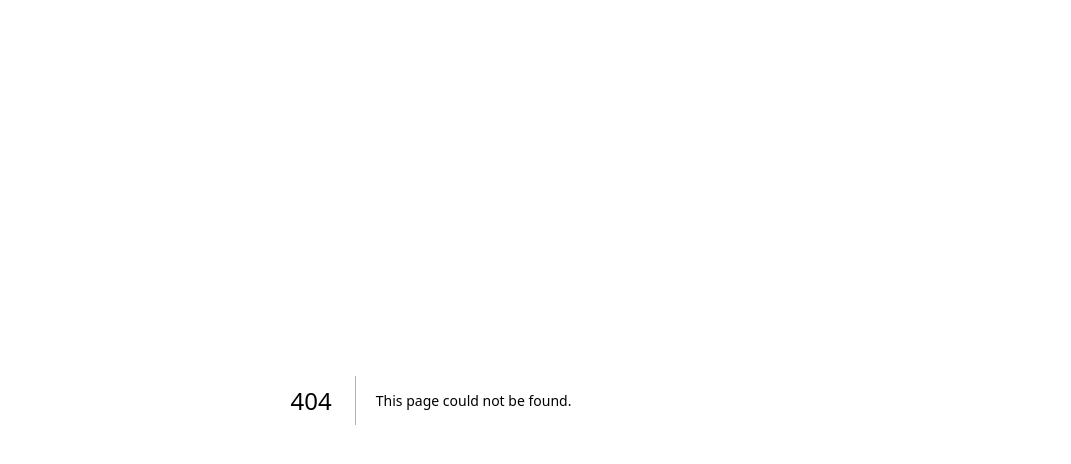
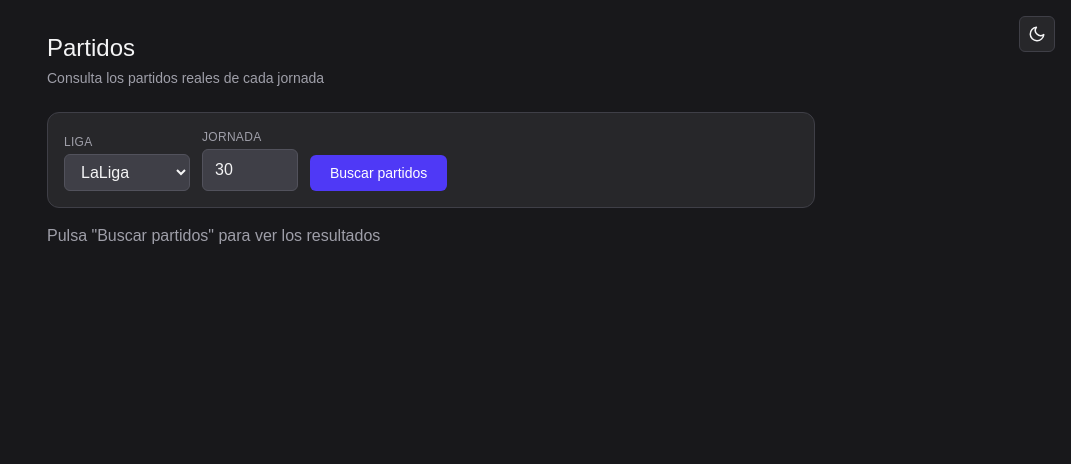
Before and after one commit to ivaaan22/frontend-rivalpick, a Next.js app: page /partidos in a window 1280 px wide. Before the commit this address had no page. Shown: the top 464 px of the page, without its empty margins (209-1280 px from the left). Built offline with nearby package versions, Linux system fonts and the light colour scheme; sample sign-in values are in the browser's storage.

Commit message:
Implementa pantalla de partidos con estado y agrupado por dia - Issue 13

```diff
--- a/src/app/grupos/nuevo/page.js
+++ b/src/app/grupos/nuevo/page.js
@@ -22,7 +22,6 @@ export default function NuevoGrupoPage() {
     { id: 'Bundesliga', nombre: 'Bundesliga', pais: 'Alemania' },
     { id: 'SerieA', nombre: 'Serie A', pais: 'Italia' },
     { id: 'Ligue1', nombre: 'Ligue 1', pais: 'Francia' },
-    { id: 'Champions', nombre: 'Champions', pais: 'Europa' }
   ]
 
   const handleSubmit = async (e) => {
--- /dev/null
+++ b/src/app/partidos/page.js
@@ -0,0 +1,178 @@
+'use client'
+
+import { useState } from 'react'
+import ProtectedRoute from '../components/ProtectedRoute'
+import ThemeToggle from '../components/ThemeToggle'
+import { apiRequest } from '../services/api'
+
+export default function PartidosPage() {
+  const [liga, setLiga] = useState('LaLiga')
+  const [jornada, setJornada] = useState(30)
+  const [partidos, setPartidos] = useState([])
+  const [cargando, setCargando] = useState(false)
+  const [mensaje, setMensaje] = useState('')
+
+  const ligas = [
+    { id: 'LaLiga', nombre: 'LaLiga' },
+    { id: 'Premier', nombre: 'Premier' },
+    { id: 'Bundesliga', nombre: 'Bundesliga' },
+    { id: 'SerieA', nombre: 'Serie A' },
+    { id: 'Ligue1', nombre: 'Ligue 1' },
+  ]
+
+  const buscarPartidos = async () => {
+    setCargando(true)
+    setMensaje('')
+    setPartidos([])
+    try {
+      const data = await apiRequest(`/partidos?liga=${liga}&jornada=${jornada}`)
+      setPartidos(data)
+      if (data.length === 0) {
+        setMensaje('No hay partidos para esta jornada')
+      }
+    } catch (error) {
+      setMensaje(error.message)
+    } finally {
+      setCargando(false)
+    }
+  }
+
+  const formatearHora = (fecha) => {
+    const d = new Date(fecha)
+    return d.toLocaleTimeString('es-ES', { hour: '2-digit', minute: '2-digit' })
+  }
+
+  const formatearDia = (fecha) => {
+    const d = new Date(fecha)
+    return d.toLocaleDateString('es-ES', { weekday: 'long', day: 'numeric', month: 'long' })
+  }
+
+  const resultado = (p) => {
+    if (p.golesLocal === null || p.golesVisitante === null) return 'vs'
+    return `${p.golesLocal} - ${p.golesVisitante}`
+  }
+
+  const estadoBadge = (estado) => {
+    switch (estado) {
+      case 'FINISHED':
+        return { texto: 'Finalizado', clase: 'bg-zinc-200 dark:bg-zinc-700 text-zinc-600 dark:text-zinc-300' }
+      case 'IN_PLAY':
+      case 'PAUSED':
+        return { texto: 'En juego', clase: 'bg-green-100 dark:bg-green-900 text-green-700 dark:text-green-300' }
+      case 'TIMED':
+      case 'SCHEDULED':
+        return { texto: 'Programado', clase: 'bg-indigo-100 dark:bg-indigo-900 text-indigo-700 dark:text-indigo-300' }
+      default:
+        return { texto: estado, clase: 'bg-zinc-200 dark:bg-zinc-700 text-zinc-600 dark:text-zinc-300' }
+    }
+  }
+
+  const agruparPorDia = (lista) => {
+    const grupos = {}
+    lista.forEach(p => {
+      const dia = formatearDia(p.fecha)
+      if (!grupos[dia]) grupos[dia] = []
+      grupos[dia].push(p)
+    })
+    return grupos
+  }
+
+  const partidosAgrupados = agruparPorDia(partidos)
+
+  return (
+    <ProtectedRoute>
+      <div className="min-h-screen bg-zinc-100 dark:bg-zinc-900 px-4 py-8 relative">
+        <div className="absolute top-4 right-4">
+          <ThemeToggle />
+        </div>
+
+        <div className="max-w-3xl mx-auto">
+          <h1 className="text-2xl font-medium mb-1 text-zinc-900 dark:text-zinc-100">Partidos</h1>
+          <p className="text-sm text-zinc-500 dark:text-zinc-400 mb-6">
+            Consulta los partidos reales de cada jornada
+          </p>
+
+          <div className="bg-white dark:bg-zinc-800 rounded-xl border border-zinc-200 dark:border-zinc-700 p-4 mb-4 flex flex-wrap items-end gap-3">
+            <div>
+              <label className="block text-xs font-medium text-zinc-500 dark:text-zinc-400 mb-1 uppercase tracking-wide">Liga</label>
+              <select
+                value={liga}
+                onChange={(e) => setLiga(e.target.value)}
+                className="px-3 py-2 rounded-md bg-zinc-50 dark:bg-zinc-700 border border-zinc-200 dark:border-zinc-600 text-zinc-900 dark:text-zinc-100 focus:outline-none focus:border-indigo-500"
+              >
+                {ligas.map(l => (
+                  <option key={l.id} value={l.id}>{l.nombre}</option>
+                ))}
+              </select>
+            </div>
+
+            <div>
+              <label className="block text-xs font-medium text-zinc-500 dark:text-zinc-400 mb-1 uppercase tracking-wide">Jornada</label>
+              <input
+                type="number"
+                value={jornada}
+                onChange={(e) => setJornada(e.target.value)}
+                min={1}
+                max={38}
+                className="w-24 px-3 py-2 rounded-md bg-zinc-50 dark:bg-zinc-700 border border-zinc-200 dark:border-zinc-600 text-zinc-900 dark:text-zinc-100 focus:outline-none focus:border-indigo-500"
+              />
+            </div>
+
+            <button
+              onClick={buscarPartidos}
+              className="px-5 py-2 rounded-md bg-indigo-600 hover:bg-indigo-700 text-white font-medium text-sm transition"
+            >
+              Buscar partidos
+            </button>
+          </div>
+
+          {cargando ? (
+            <p className="text-zinc-500 dark:text-zinc-400">Cargando partidos...</p>
+          ) : mensaje ? (
+            <p className="text-zinc-500 dark:text-zinc-400">{mensaje}</p>
+          ) : partidos.length > 0 ? (
+            <div className="space-y-5">
+              {Object.keys(partidosAgrupados).map((dia) => (
+                <div key={dia}>
+                  <h2 className="text-sm font-medium text-zinc-500 dark:text-zinc-400 mb-2 capitalize">{dia}</h2>
+                  <div className="bg-white dark:bg-zinc-800 rounded-xl border border-zinc-200 dark:border-zinc-700 divide-y divide-zinc-200 dark:divide-zinc-700">
+                    {partidosAgrupados[dia].map((p) => {
+                      const badge = estadoBadge(p.estado)
+                      return (
+                        <div key={p.partidoId} className="p-4">
+                          <div className="flex items-center justify-between mb-2">
+                            <span className="text-xs text-zinc-400 dark:text-zinc-500">{formatearHora(p.fecha)}</span>
+                            <span className={`text-xs font-medium px-2 py-0.5 rounded-full ${badge.clase}`}>
+                              {badge.texto}
+                            </span>
+                          </div>
+                          <div className="grid grid-cols-3 items-center gap-2">
+                            <div className="flex items-center gap-2 justify-end">
+                              <span className="text-sm font-medium text-zinc-900 dark:text-zinc-100 text-right">{p.equipoLocal}</span>
+                              <img src={p.escudoLocal} alt={p.equipoLocal} className="w-7 h-7 object-contain" />
+                            </div>
+                            <div className="text-center">
+                              <span className={`text-base font-medium ${p.estado === 'FINISHED' ? 'text-zinc-900 dark:text-zinc-100' : 'text-zinc-400 dark:text-zinc-500'}`}>
+                                {resultado(p)}
+                              </span>
+                            </div>
+                            <div className="flex items-center gap-2">
+                              <img src={p.escudoVisitante} alt={p.equipoVisitante} className="w-7 h-7 object-contain" />
+                              <span className="text-sm font-medium text-zinc-900 dark:text-zinc-100">{p.equipoVisitante}</span>
+                            </div>
+                          </div>
+                        </div>
+                      )
+                    })}
+                  </div>
+                </div>
+              ))}
+            </div>
+          ) : (
+            <p className="text-zinc-500 dark:text-zinc-400">Pulsa "Buscar partidos" para ver los resultados</p>
+          )}
+        </div>
+      </div>
+    </ProtectedRoute>
+  )
+}
```
